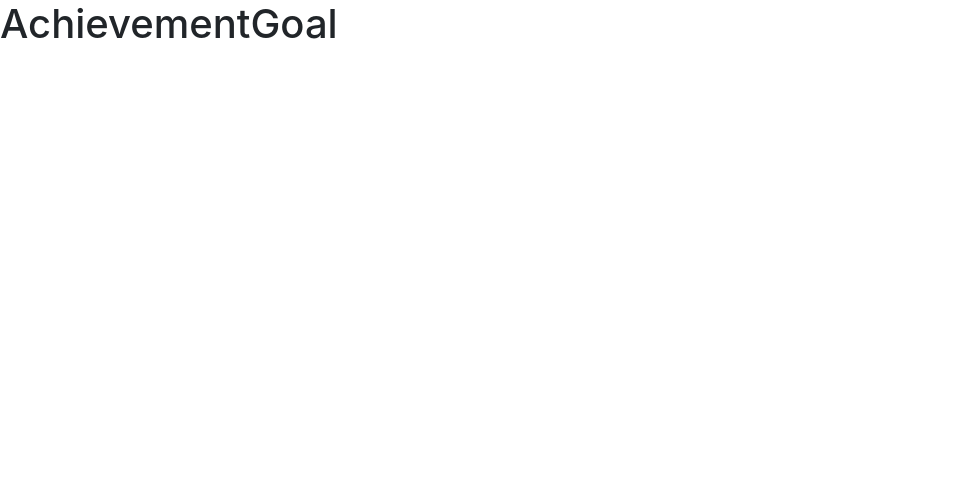
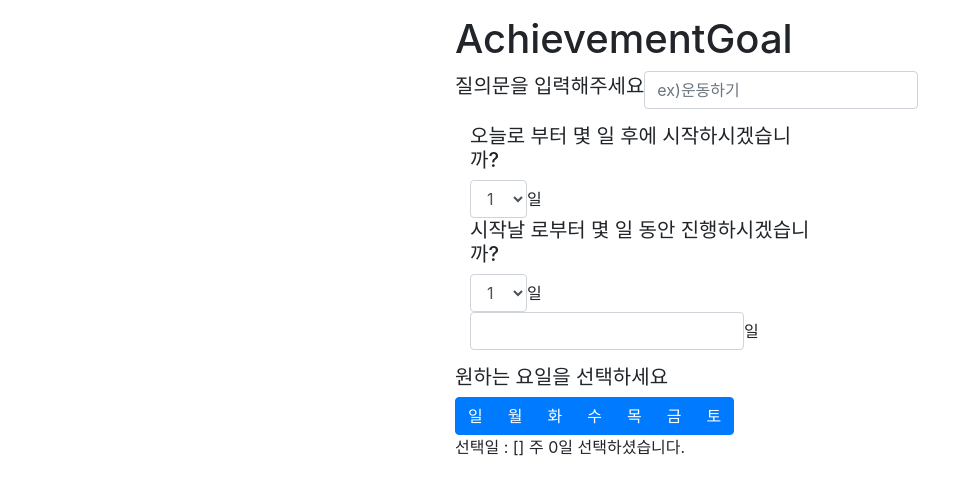
Before and after one commit to daseul22/Habitube-, a React (Create React App) app in the folder client/: page /achievementgoal in a window 1280 px wide. Shown: the top 494 px of the page, without its empty margins (0-980 px from the left). Built offline with nearby package versions, Linux system fonts and the light colour scheme.

Commit message:
pull upstream

```diff
--- a/client/src/App.js
+++ b/client/src/App.js
@@ -2,7 +2,8 @@ import React, { Component } from 'react';
 import { Route, Switch, BrowserRouter, Redirect } from 'react-router-dom';
 import Login from './pages/Login';
 import Mypage from './pages/Mypage';
-import AchievementGoal from './pages/AchievementGoal'
+import AchievementGoal from './pages/AchievementGoal';
+import Signup from './pages/Signup';
 // import { Login } from './pages';
 
 class App extends Component {
@@ -11,36 +12,46 @@ class App extends Component {
     userinfo: {
       username: '',
       email: '',
-      id: ''
+      id: '',
     },
-    calendar: []
-  }
+    calendar: [],
+  };
 
-  handleId = value =>{
-    this.setState({userinfo: value})
-  }
-  getCalendar = value =>{
-    this.setState({calendar: value})
-  }
-
+  handleId = value => {
+    this.setState({ userinfo: value });
+  };
+  getCalendar = value => {
+    this.setState({ calendar: value });
+  };
 
   render() {
-    const { isLogin, userinfo, calendar } = this.state
-    const { handleId, getCalendar } =this
+    const { isLogin, userinfo, calendar } = this.state;
+    const { handleId, getCalendar } = this;
     return (
       <div>
         <Switch>
-          <Route exact path="/login" render={()=><Login handleId={handleId}/> } />
-          <Route path="/achievementgoal"
-            render={() => <AchievementGoal getCalendar={getCalendar}/> }/>
-          <Route path="/mypage" render={()=>
-            <Mypage userinfo={userinfo} calendar={calendar}/>} />
-          <Route path="/" render={() => {
-            if(isLogin){
-              return <Redirect to="/mypage" />
-            }
-            return <Redirect to="/login" />
-          }}
+          <Route
+            exact
+            path="/login"
+            render={() => <Login handleId={handleId} />}
+          />
+          <Route
+            path="/achievementgoal"
+            render={() => <AchievementGoal getCalendar={getCalendar} />}
+          />
+          <Route
+            path="/mypage"
+            render={() => <Mypage userinfo={userinfo} calendar={calendar} />}
+          />
+          <Route path="/signup" render={() => <Signup />} />
+          <Route
+            path="/"
+            render={() => {
+              if (isLogin) {
+                return <Redirect to="/mypage" />;
+              }
+              return <Redirect to="/login" />;
+            }}
           />
         </Switch>
       </div>
--- a/client/src/etc/App.css
+++ b/client/src/etc/App.css
@@ -5,6 +5,29 @@
   margin: auto;
   height: 100%;
 }
+.signup-form {
+  width: 100%;
+  max-width: 330px;
+  padding: 15px;
+  margin: auto;
+  height: 100%;
+}
+.achivementgoal-form {
+  width: 100%;
+  max-width: 400px;
+  padding: 15px;
+  margin: auto;
+  height: 100%;
+}
+
+.achivementgoal-select {
+  width: 100%;
+  max-width: 500px;
+  padding: 15px;
+  margin: auto;
+  height: 100%;
+}
+
 .text-center {
   text-align: center;
 }
--- a/client/src/pages/AchievementGoal.js
+++ b/client/src/pages/AchievementGoal.js
@@ -1,23 +1,151 @@
-import React, { Component } from 'react';
-import { connect } from 'react-redux'
+import React, { Component, useState } from 'react';
+import { connect } from 'react-redux';
+import { Redirect, withRouter, Link } from 'react-router-dom';
+import {
+  Form,
+  FormGroup,
+  ButtonGroup,
+  Label,
+  Input,
+  FormText,
+  Button,
+} from 'reactstrap';
+import '../etc/App.css';
+import axios from 'axios';
 
-import { Redirect , withRouter} from 'react-router-dom';
+class AchievementGoal extends Component {
+  constructor(props) {
+    super(props);
 
+    this.state = {
+      // 질의문(keyword), 시작일 , 기간 ,빈도수
+      keyword: '',
+      startDay: '',
+      term: '', //기간
+      selectedDay: [],
+      cSelected: [],
+    };
+    this.handleInputValue = this.handleInputValue.bind(this);
+    this.onCheckboxBtnClick = this.onCheckboxBtnClick.bind(this);
+  }
 
-import axios from 'axios'
+  onCheckboxBtnClick(selected) {
+    const index = this.state.cSelected.indexOf(selected);
+    if (index < 0) {
+      this.state.cSelected.push(selected);
+    } else {
+      this.state.cSelected.splice(index, 1);
+    }
+    this.setState({ cSelected: [...this.state.cSelected] });
+  }
 
-class AchievementGoal extends Component{
-  state = {
-
+  handleInputValue = key => e => {
+    this.setState({ [key]: e.target.value });
   };
 
-  render(){
-    return(
-      <div>
-      <h1>AchievementGoal</h1>
-      </div>
-    )
+  render() {
+    const { keyword, startDay, term, selectedDay } = this.state;
+
+    return (
+      <Form inline className="achivementgoal-form">
+        <h1>AchievementGoal</h1>
+        <FormGroup>
+          <h5>질의문을 입력해주세요</h5>
+          <Input
+            type="query"
+            placeholder="ex)운동하기"
+            onChange={this.handleInputValue('keyword')}
+          />
+        </FormGroup>
+        <FormGroup className="achivementgoal-select">
+          <Label for="exampleSelect">
+            <h5>오늘로 부터 몇 일 후에 시작하시겠습니까?</h5>
+          </Label>
+          <Input type="select" name="select" id="exampleSelect">
+            <option>1</option>
+            <option>2</option>
+            <option>3</option>
+            <option>4</option>
+            <option>5</option>
+          </Input>
+          <span> 일</span>
+
+          <Label for="exampleSelect">
+            <h5>시작날 로부터 몇 일 동안 진행하시겠습니까?</h5>
+          </Label>
+          <Input type="select" name="select" id="exampleSelect">
+            <option>1</option>
+            <option>2</option>
+            <option>3</option>
+            <option>4</option>
+            <option>5</option>
+          </Input>
+          <span> 일</span>
+          <FormGroup>
+            <FormText></FormText>
+          </FormGroup>
+          <Input />
+          <Label>일</Label>
+        </FormGroup>
+        <h5>원하는 요일을 선택하세요</h5>
+        <ButtonGroup>
+          <Button
+            color="primary"
+            onClick={() => this.onCheckboxBtnClick('일')}
+            active={this.state.cSelected.includes('일')}
+          >
+            일
+          </Button>
+          <Button
+            color="primary"
+            onClick={() => this.onCheckboxBtnClick('월')}
+            active={this.state.cSelected.includes('월')}
+          >
+            월
+          </Button>
+          <Button
+            color="primary"
+            onClick={() => this.onCheckboxBtnClick('화')}
+            active={this.state.cSelected.includes('화')}
+          >
+            화
+          </Button>
+          <Button
+            color="primary"
+            onClick={() => this.onCheckboxBtnClick('수')}
+            active={this.state.cSelected.includes('수')}
+          >
+            수
+          </Button>
+          <Button
+            color="primary"
+            onClick={() => this.onCheckboxBtnClick('목')}
+            active={this.state.cSelected.includes('목')}
+          >
+            목
+          </Button>
+          <Button
+            color="primary"
+            onClick={() => this.onCheckboxBtnClick('금')}
+            active={this.state.cSelected.includes('금')}
+          >
+            금
+          </Button>
+          <Button
+            color="primary"
+            onClick={() => this.onCheckboxBtnClick('토')}
+            active={this.state.cSelected.includes('토')}
+          >
+            토
+          </Button>
+        </ButtonGroup>
+        <p>
+          선택일 : {JSON.stringify(this.state.cSelected)} 주{' '}
+          {this.state.cSelected.length}일 선택하셨습니다.
+        </p>
+      </Form>
+    );
   }
 }
 
-export default withRouter(AchievementGoal)
+export default withRouter(AchievementGoal);
--- /dev/null
+++ b/client/src/pages/Signup.js
@@ -0,0 +1,101 @@
+import React, { Component } from 'react';
+import { Redirect, withRouter, Link } from 'react-router-dom';
+import { Button, Form, FormGroup, Label, Input } from 'reactstrap';
+import axios from 'axios';
+
+class Signup extends Component {
+  constructor(props) {
+    super(props);
+    this.state = {
+      email: '',
+      password: '',
+      username: '',
+    };
+    this.handleInputValue = this.handleInputValue.bind(this);
+    this.handleSubmit = this.handleSubmit.bind(this);
+  }
+  handleSubmit(e) {
+    e.preventDefault();
+    return <Redirect to="/mypage" />;
+  }
+
+  handleInputValue = key => e => {
+    this.setState({ [key]: e.target.value });
+  };
+
+  render() {
+    return (
+      <Form className="signup-form">
+        <h1 className="text-center">
+          <span className="font-weight-bold">회원가입</span>
+        </h1>
+        <FormGroup>
+          <Label>이메일</Label>
+          <Input
+            valid={true}
+            type="email"
+            placeholder="이메일"
+            onChange={this.handleInputValue('email')}
+          />
+        </FormGroup>
+
+        <FormGroup>
+          <Label>비밀번호</Label>
+          <Input
+            valid={false}
+            type="password"
+            placeholder="Password"
+            onChange={this.handleInputValue('password')}
+          />
+        </FormGroup>
+
+        <FormGroup>
+          <Label>이름</Label>
+          <Input
+            invalid
+            type="name"
+            placeholder="이름"
+            onChange={this.handleInputValue('username')}
+          />
+        </FormGroup>
+
+        <Link
+          style={{ paddingLeft: 8, textDecoration: 'none' }}
+          onSubmit={this.handleSubmit}
+        >
+          <Button
+            onClick={() => {
+              axios
+                .post('http://localhost:3000/signup')
+                .then(result => {
+                  console.log(result);
+                  this.props.history.push('/login');
+                  alert('가입완료');
+                })
+                .catch(err => {
+                  console.log(err);
+                });
+
+              // alert('이미등록된 이메일입니다.');
+              //
+            }}
+            className="btn-lg btn-block"
+            color="primary"
+            type="submit"
+          >
+            회원가입완료
+          </Button>
+        </Link>
+      </Form>
+      // signup -> onclick =>
+    );
+  }
+}
+
+export default withRouter(Signup);
+
+/*
+1.acivementgoal 에서 mypage로 이동
+2.state값들 db에 전달
+
+*/
```
